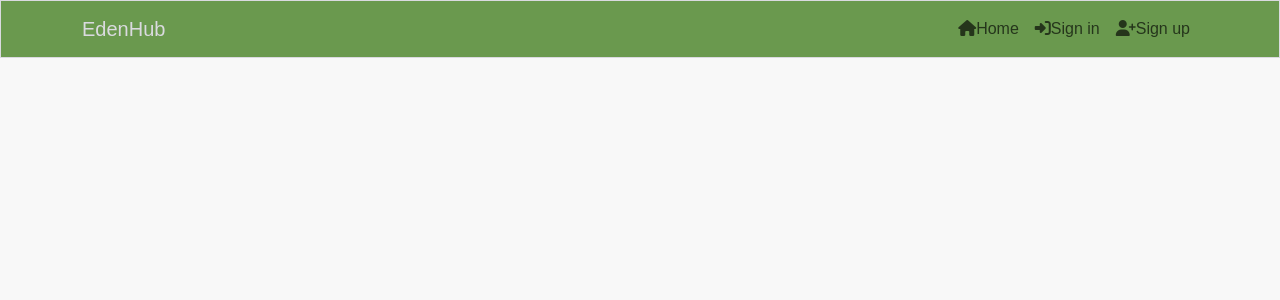
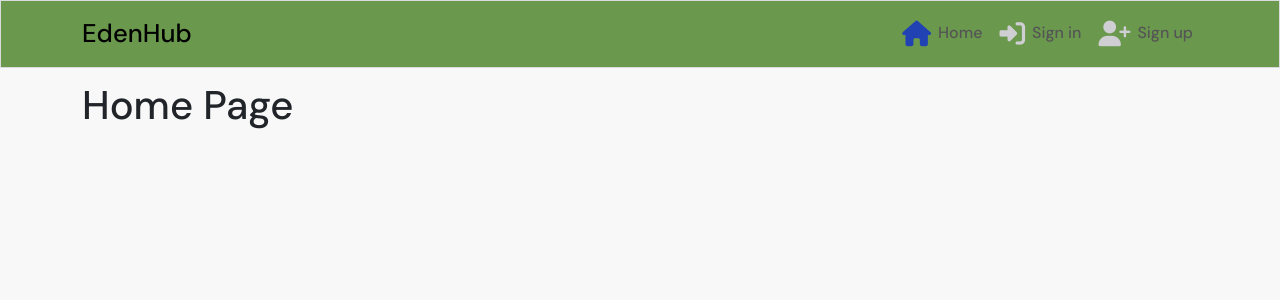
Before and after one commit to CleanOak/edenhub_frontend, a React (Create React App) app: page / in a window 1280 px wide. Shown: the top 300 px of the page. Built offline with nearby package versions, Linux system fonts and the light colour scheme.

Commit message:
add navigation to the pages by using router-dom

```diff
--- a/package.json
+++ b/package.json
@@ -45,5 +45,4 @@
   "devDependencies": {
     "msw": "^0.35.0"
   }
-
 }
--- a/public/index.html
+++ b/public/index.html
@@ -11,6 +11,8 @@
     />
 
     <link rel="apple-touch-icon" href="%PUBLIC_URL%/logo192.png" />
+
+    <link href="https://fonts.googleapis.com/css2?family=DM+Sans:wght@500;700&display=swap" rel="stylesheet" />
     <script src="https://kit.fontawesome.com/69b7feec5d.js" crossorigin="anonymous"></script>
     <!--
       manifest.json provides metadata used when your web app is installed on a
--- a/src/App.js
+++ b/src/App.js
@@ -1,10 +1,21 @@
 import styles from "./App.module.css"
 import NavBar from './components/NavBar';
+import Container from 'react-bootstrap/Container';
+import { Route, Switch } from "react-router-dom";
 
 function App() {
   return (
     <div className={styles.App}>
       <NavBar/>
+      <Container className={styles.Main}>
+        <Switch>
+          <Route exact path="/" render={() => <h1>Home Page</h1>}/>
+          <Route exact path="/signin" render={() => <h1>Sign in</h1>}/>
+          <Route exact path="/signup" render={() => <h1>Sign up</h1>}/>
+        </Switch>
+
+
+      </Container>
     </div>
   );
 }
--- a/src/App.module.css
+++ b/src/App.module.css
@@ -3,3 +3,39 @@
     background-color: #f8f8f8;
     min-height: 100vh;
 }
+
+.Main {
+    padding-top: 81px;
+}
+
+* {
+    box-sizing: border-box;
+  }
+
+  a {
+    color: #555555;
+    transition: color ease-in-out 0.3s;
+    text-decoration: none;
+  }
+
+  a:hover {
+    text-decoration: none;
+  }
+
+  a:hover i {
+    color: #2142b2;
+    transition: color ease-in-out 0.3s;
+  }
+
+  i {
+    color: #cfced3;
+    font-size: 1.6rem;
+    padding: 7px;
+    vertical-align: middle;
+  }
+
+  i:hover {
+    cursor: pointer;
+    transition: color ease-in-out 0.3s;
+    color: #2142b2;
+  }
--- a/src/components/NavBar.js
+++ b/src/components/NavBar.js
@@ -1,20 +1,30 @@
 import React from 'react'
 import styles from "../styles/NavBar.module.css";
 import Container from 'react-bootstrap/Container';
-import Nav from 'react-bootstrap/Nav';import Navbar from 'react-bootstrap/Navbar';
+import Nav from 'react-bootstrap/Nav';
+import Navbar from 'react-bootstrap/Navbar';
+import { NavLink } from 'react-router-dom';
 
 
 const NavBar = () => {
   return (
     <Navbar collapseOnSelect expand="md" fixed='top' className={styles.NavBar}>
       <Container>
-        <Navbar.Brand className={styles.Brand}>EdenHub</Navbar.Brand>
+        <NavLink to="/">
+          <Navbar.Brand className={styles.Brand}>
+            EdenHub
+          </Navbar.Brand>
+        </NavLink>
         <Navbar.Toggle aria-controls="responsive-navbar-nav" />
         <Navbar.Collapse id="responsive-navbar-nav">
           <Nav className="ms-auto">
-            <Nav.Link><i class="fa-solid fa-house"></i>Home</Nav.Link>
-            <Nav.Link><i class="fa-solid fa-right-to-bracket"></i>Sign in</Nav.Link>
-            <Nav.Link><i class="fa-solid fa-user-plus"></i>Sign up</Nav.Link>
+            <NavLink
+            exact
+            className={styles.NavLink}
+            activeClassName={styles.Active}
+            to="/"><i class="fa-solid fa-house"></i>Home</NavLink>
+            <NavLink className={styles.NavLink} activeClassName={styles.Active} to="/signin"><i class="fa-solid fa-right-to-bracket"></i>Sign in</NavLink>
+            <NavLink className={styles.NavLink} activeClassName={styles.Active} to="/signup"><i class="fa-solid fa-user-plus"></i>Sign up</NavLink>
           </Nav>
         </Navbar.Collapse>
       </Container>
--- a/src/index.js
+++ b/src/index.js
@@ -3,10 +3,14 @@ import ReactDOM from 'react-dom';
 import './index.css';
 import App from './App';
 import reportWebVitals from './reportWebVitals';
+import { BrowserRouter as Router } from 'react-router-dom';
 
 ReactDOM.render(
   <React.StrictMode>
-    <App />
+    <Router>
+      <App />
+    </Router>
+
   </React.StrictMode>,
   document.getElementById('root')
 );
--- a/src/styles/NavBar.module.css
+++ b/src/styles/NavBar.module.css
@@ -4,7 +4,11 @@
 }
 
 .Brand {
-    color: #dadadf;
+    font-size: 1.6rem;
+}
+
+.NavLink {
+    padding: 5px;
 }
 
 .Active i {
```
